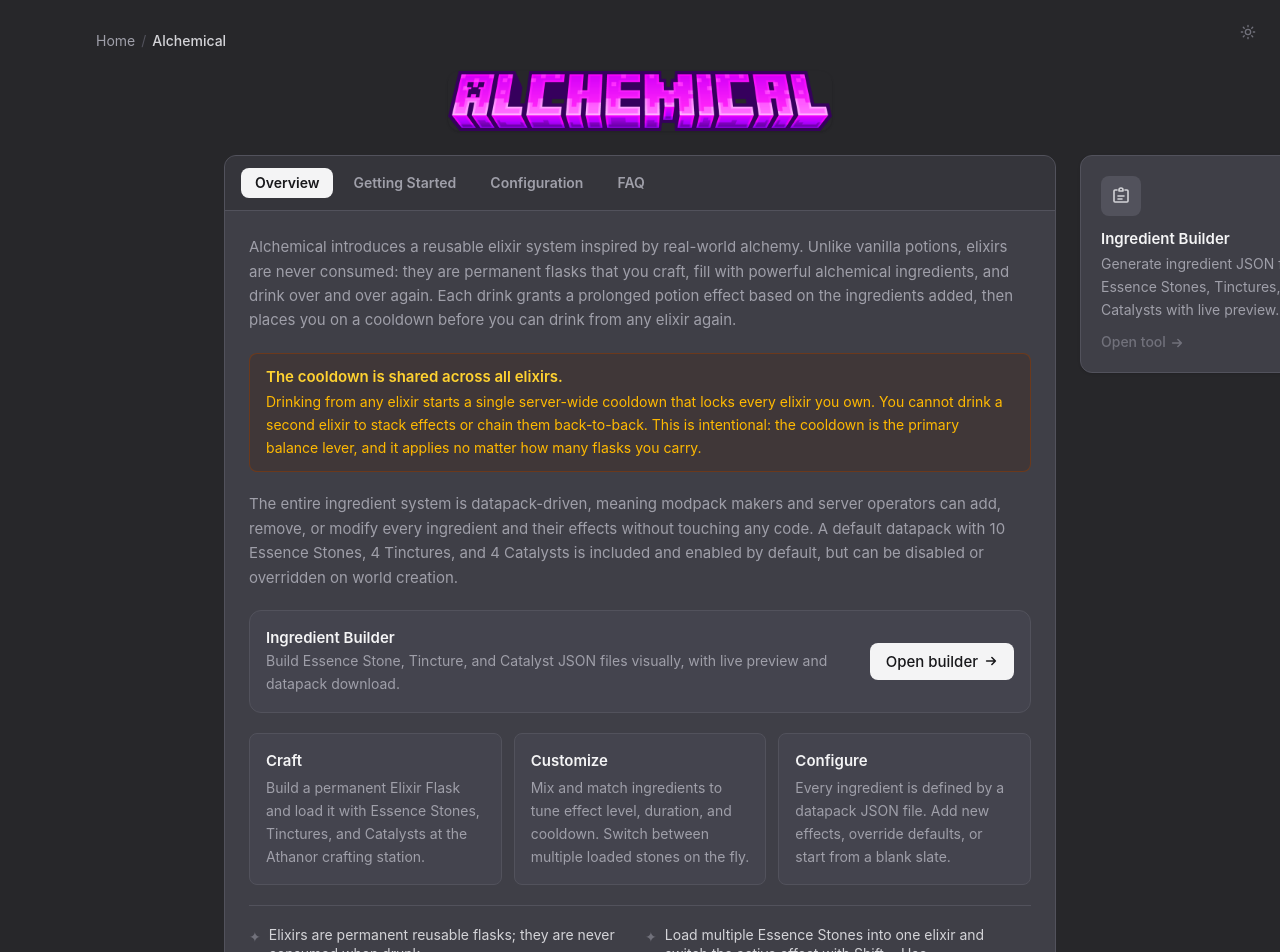
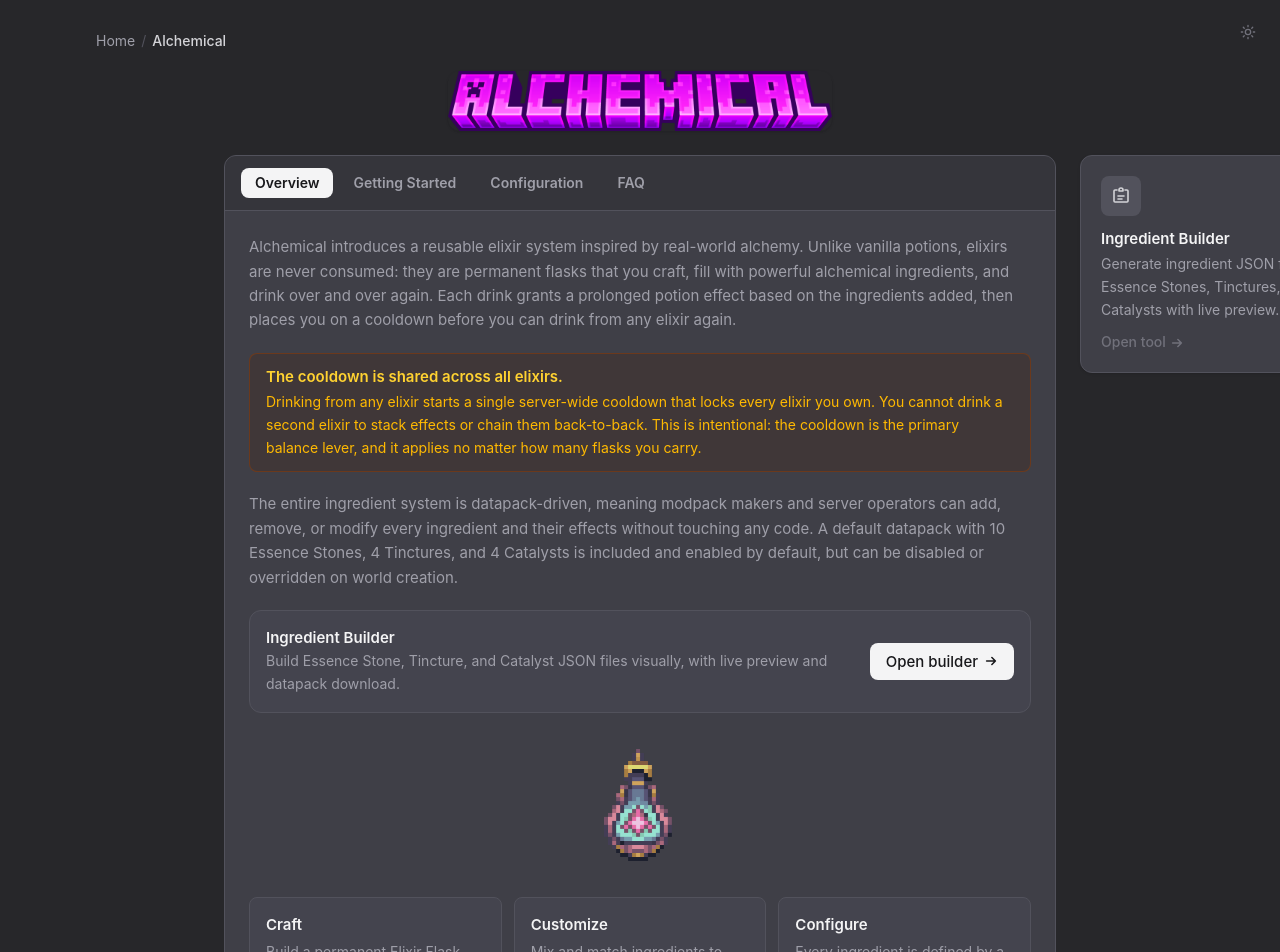
Before and after one commit to Silvertide7/artifactory-website, a React (Vite) app: page /alchemical in a window 1280 px wide. Shown: the top 952 px of the page. Built offline with nearby package versions, Linux system fonts and the light colour scheme.

Commit message:
add elixir image

```diff
--- a/src/pages/Alchemical.tsx
+++ b/src/pages/Alchemical.tsx
@@ -116,6 +116,14 @@ export const Alchemical = () => {
                     <path d="M3 8h10M9 4l4 4-4 4" />
                   </svg>
                 </a>
+              </div>
+
+              <div className="flex justify-center py-2">
+                <img
+                  src={IMG.logo}
+                  alt="Alchemical elixir"
+                  className="w-32 object-contain opacity-90"
+                />
               </div>
 
               <div className="grid gap-3 sm:grid-cols-3">
```
